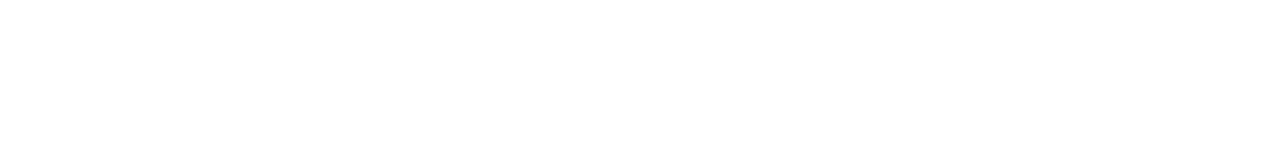
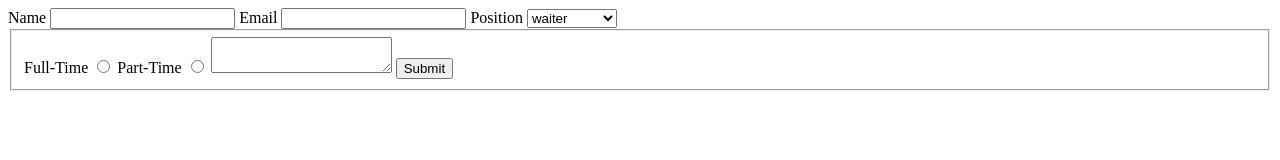
Before and after one commit to jripke74/fs-job-application-form, a plain HTML site: page index.html in a window 1280 px wide. Drawn offline with Linux system fonts and the light colour scheme.

Commit message:
add html

```diff
--- a/index.html
+++ b/index.html
@@ -1,12 +1,32 @@
 <!DOCTYPE html>
 <html lang="en">
 <head>
-  <meta charset="UTF-8">
-  <meta name="viewport" content="width=device-width, initial-scale=1.0">
-  <title>Job Application Form</title>
-  <link rel="stylesheet" href="./styles.css">
+    <meta charset="utf-8">
+    <meta name="viewport" content="width=device-width, initial-scale=1.0">
+    <title>Job Application Form</title>
 </head>
 <body>
-
+    <div class="container">
+        <form method="" action="">
+            <label for="name">Name</label>
+            <input type="text" id="name">
+            <label for="email">Email</label>
+            <input tyep="email" id="email">
+            <lable for="positon">Position</lable>
+            <select id="position">
+                <option>waiter</option>
+                <option>cook</option>
+                <option>dishwasher</option>
+            </select>
+            <fieldset class="radio-group">
+                <label for="full-time">Full-Time</label>
+                <input type="radio" id="full-time" name="availability">
+                <label for="part-time">Part-Time</label>
+                <input type="radio" id="part-time" name="availability">
+            </filedset>
+            <textarea id="message"></textarea>
+            <button type="submit">Submit</button>
+        </form>
+    </div>
 </body>
 </html>
```
